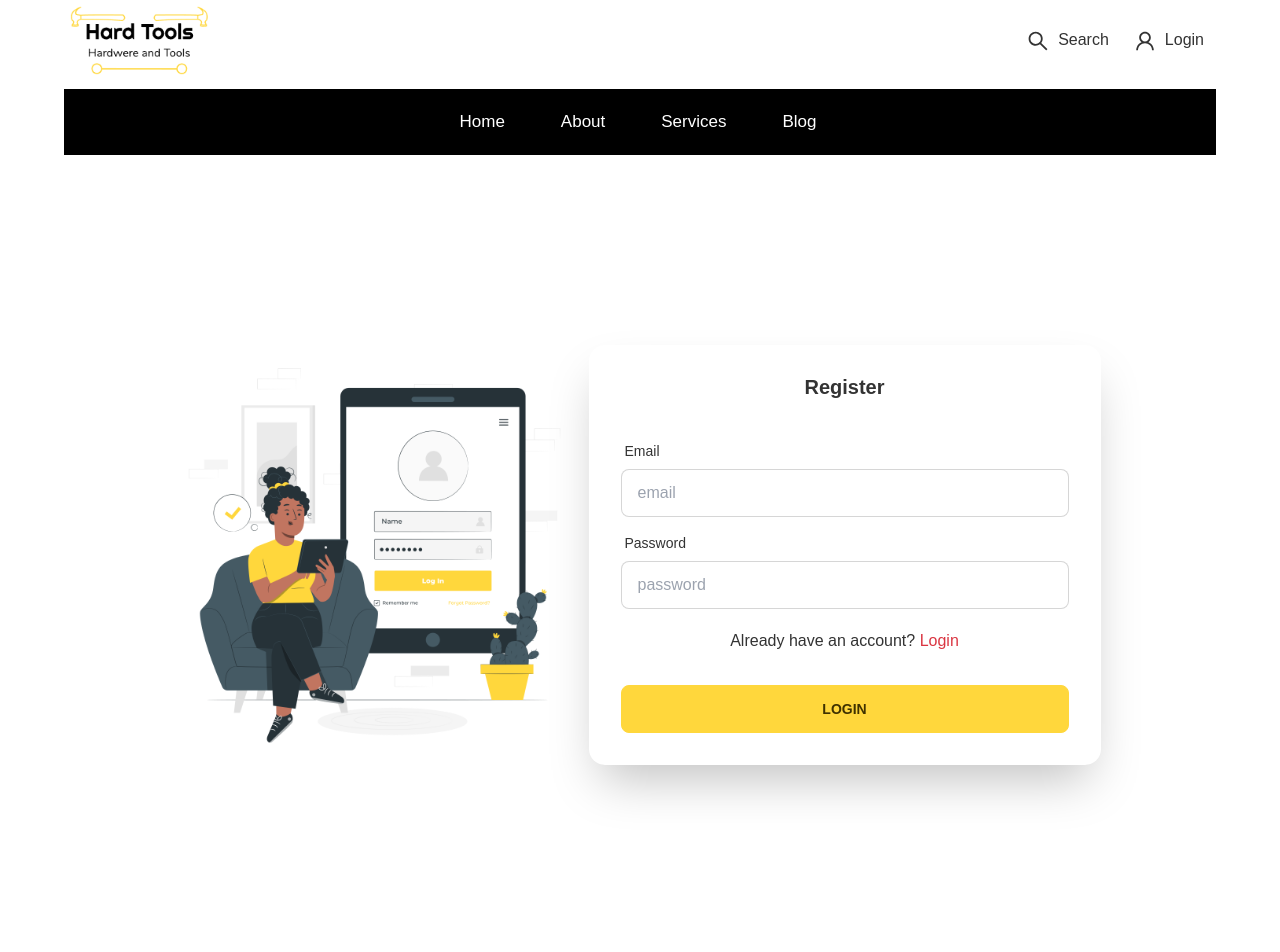
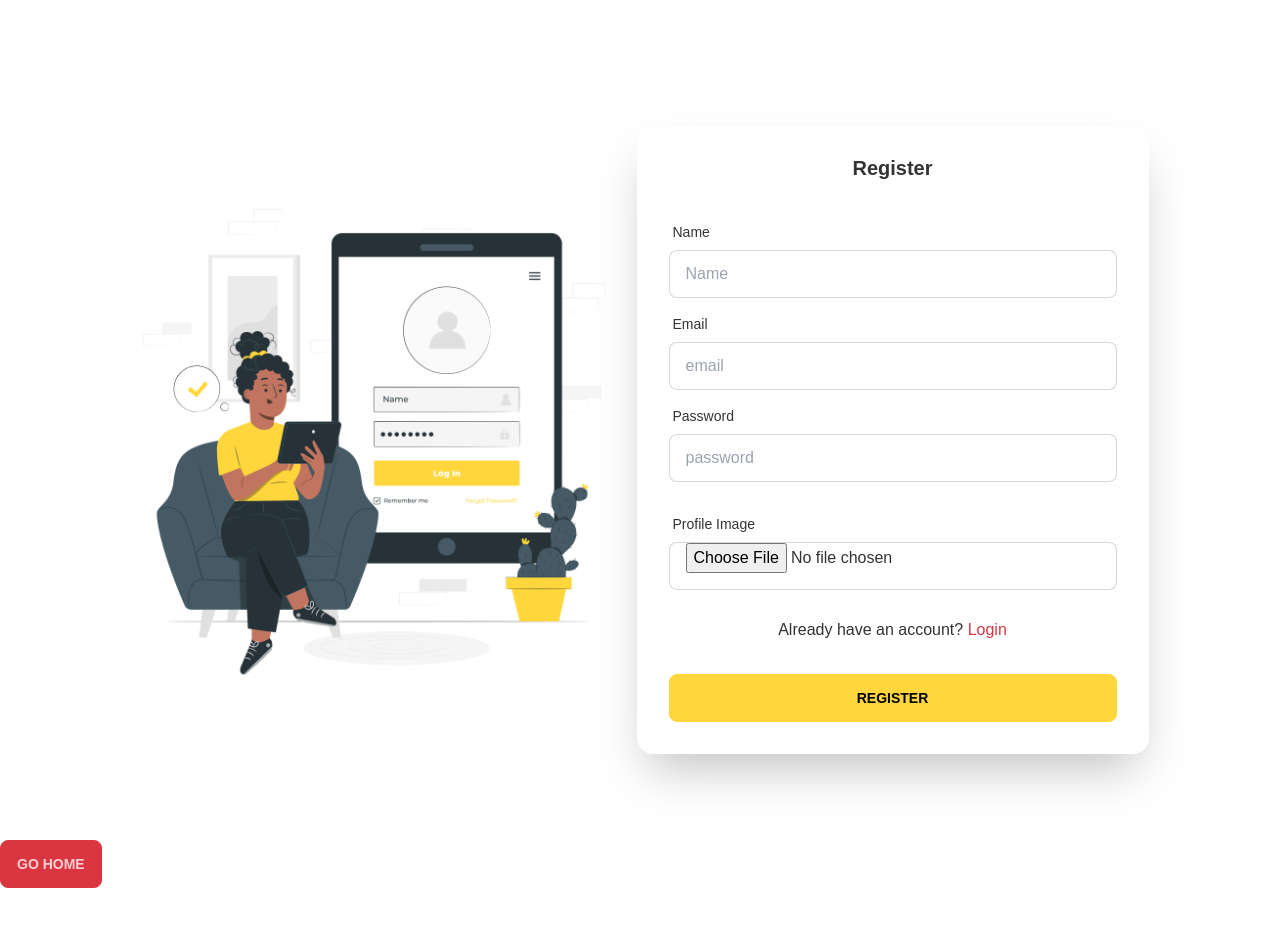
Before and after one commit to nmkhans/hard-tools-client, a React (Create React App) app: page /register in a window 1280 px wide. Shown: the top 952 px of the page. After the commit the page ends 928 px from the top, so only its background shows below. Built offline with nearby package versions, Linux system fonts and the light colour scheme.

Commit message:
register page design done

```diff
--- a/package.json
+++ b/package.json
@@ -10,6 +10,7 @@
     "firebase": "^9.8.1",
     "react": "^18.1.0",
     "react-dom": "^18.1.0",
+    "react-hook-form": "^7.31.2",
     "react-icons": "^4.3.1",
     "react-responsive-carousel": "^3.2.23",
     "react-router-dom": "6",
--- a/src/App.js
+++ b/src/App.js
@@ -1,16 +1,27 @@
-import React from 'react';
+import React, { useEffect, useState } from 'react';
 import './App.css';
 import "react-responsive-carousel/lib/styles/carousel.min.css";
 import ApplicationRoutes from './global/ApplicationRoutes/ApplicationRoutes';
 import Header from './global/Header/Header';
 import Footer from './global/Footer/Footer';
+import { useLocation } from 'react-router-dom';
 
 const App = () => {
+  const location = useLocation();
+  const [showSection, setShowSection] = useState(false);
+  useEffect(() => {
+    if (location.pathname === "/register" || location.pathname === "/login") {
+      setShowSection(false);
+    } else {
+      setShowSection(true);
+    }
+  }, [location.pathname])
+
   return (
     <div className="App">
-      <Header />
+      {showSection && <Header />}
       <ApplicationRoutes />
-      <Footer />
+      {showSection && <Footer />}
     </div>
   );
 }
--- a/src/pages/Register/Register.js
+++ b/src/pages/Register/Register.js
@@ -1,42 +1,114 @@
 import React from 'react';
-import register from './register.png';
+import img from './register.png';
 import { Link } from 'react-router-dom';
+import { useForm } from "react-hook-form";
 
 const Register = () => {
+    const { register, handleSubmit, formState: { errors } } = useForm();
+    const onSubmit = (data) => {
+        console.log(data)
+    };
+
     return (
-        <div className="Register">
+        <div className="Register py-10">
             <div className="container mx-auto">
                 <div className="register__content">
                     <div className="hero min-h-screen">
                         <div className="hero-content flex-col lg:flex-row justify-between">
                             <div className="register__img">
-                                <img className="w-[600px]" src={register} alt="" />
+                                <img className="w-[600px]" src={img} alt="" />
                             </div>
                             <div className="card flex-shrink-0 w-full max-w-lg shadow-2xl bg-base-100">
                                 <div className="card-title justify-center items-center pt-7">Register</div>
+                                <form onSubmit={handleSubmit(onSubmit)}>
                                     <div className="card-body">
+                                        <div className="form-control">
+                                            <label className="label">
+                                                <span className="label-text">Name</span>
+                                            </label>
+                                            <input type="text" placeholder="Name" className="input input-bordered"
+                                                {...register("name", {
+                                                    required: {
+                                                        value: true,
+                                                        message: 'Name is required',
+                                                    }
+                                                })} />
+                                            <label>
+                                                {errors.name?.type === 'required' && <p className="font-semibold text-red-500">
+                                                    {errors.name.message}
+                                                </p>}
+                                            </label>
+                                        </div>
                                         <div className="form-control">
                                             <label className="label">
                                                 <span className="label-text">Email</span>
                                             </label>
-                                        <input type="text" placeholder="email" className="input input-bordered" />
+                                            <input type="text" placeholder="email" className="input input-bordered"
+                                                {...register("email", {
+                                                    required: {
+                                                        value: true,
+                                                        message: 'Email is required',
+                                                    },
+                                                    pattern: {
+                                                        value: /[A-z0-9]+@[a-z]+\.[a-z]{1,2}/,
+                                                        message: 'Provide a valid Email'
+                                                    }
+                                                })} />
+                                            <label>
+                                                {errors.email?.type === 'required' && <p className="font-semibold text-red-500">
+                                                    {errors.email.message}
+                                                </p>}
+                                                {errors.email?.type === 'pattern' && <p className="font-semibold text-red-500">
+                                                    {errors.email.message}
+                                                </p>}
+                                            </label>
                                         </div>
                                         <div className="form-control">
                                             <label className="label">
                                                 <span className="label-text">Password</span>
                                             </label>
-                                        <input type="text" placeholder="password" className="input input-bordered" />
+                                            <input type="text" placeholder="password" className="input input-bordered"
+                                                {...register("password", {
+                                                    required: {
+                                                        value: true,
+                                                        message: 'Password is required',
+                                                    },
+                                                    minLength: {
+                                                        value: 6,
+                                                        message: "Password must be 6 character or longer"
+                                                    }
+                                                })} />
+                                            <label className="label">
+                                                {errors.password?.type === 'required' && <p className="font-semibold text-red-500">
+                                                    {errors.password.message}
+                                                </p>}
+                                                {errors.password?.type === 'minLength' && <p className="font-semibold text-red-500">
+                                                    {errors.password.message}
+                                                </p>}
+                                            </label>
+                                        </div>
+                                        <div className="form-control">
+                                            <label className="label">
+                                                <span className="label-text">Profile Image</span>
+                                            </label>
+                                            <input type="file" className="input input-bordered"
+                                                {...register("image")}
+                                            />
+                                        </div>
                                         <label className="text-center mt-5">
                                             Already have an account? <Link className="text-secondary" to="/login">Login</Link>
                                         </label>
+                                        <div className="form-control mt-6">
+                                            <button className="btn btn-primary text-black">Register</button>
                                         </div>
-                                    <div className="form-control mt-6">
-                                        <button className="btn btn-primary">Login</button>
+                                    </div>
+                                </form>
                             </div>
                         </div>
                     </div>
                 </div>
-                    </div>
+                <div className="goHome">
+                    <Link to="/" className="btn btn-secondary">Go Home</Link>
                 </div>
             </div>
         </div>
```
Also changed, not shown: 1 other file (tests, documents, lock files or other folders). Lines whose indentation alone changed are shown as unchanged.
